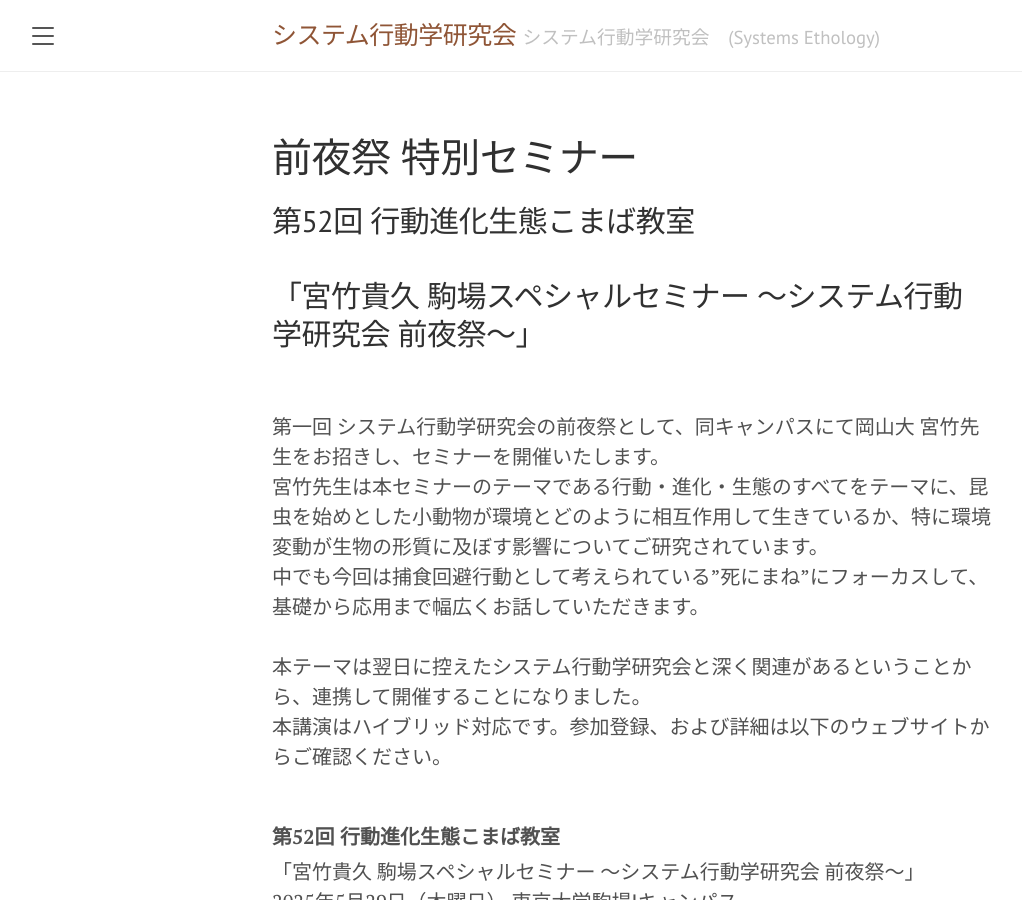
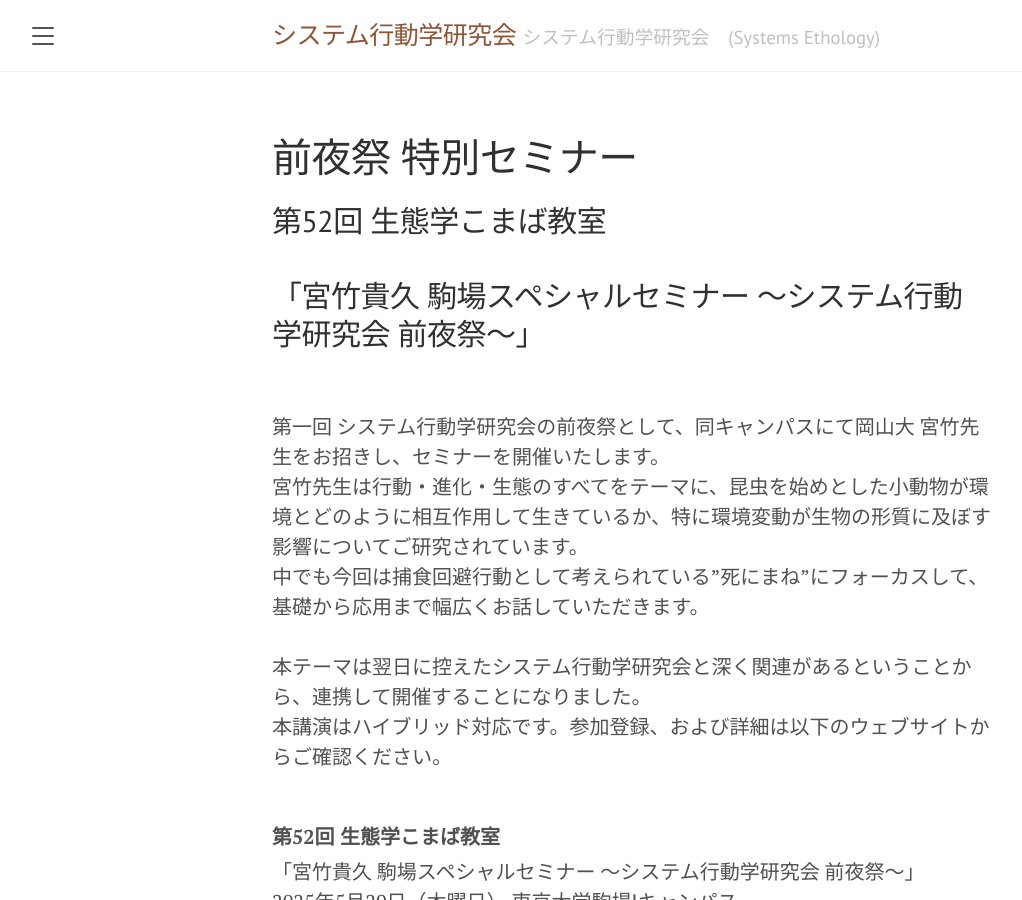
Before and after one commit to SystemsEthology/website, a Jekyll site: the page built from event_01/conference01_eve.md, in a window 1280 px wide and 900 px high. Shown: the whole window, without its empty margins (8-1030 px from the left). Built offline with Jekyll 4.4.1, drawn with Linux system fonts in a browser that asks for light colours.

Commit message:
Update conference01_eve.md

```diff
--- a/event_01/conference01_eve.md
+++ b/event_01/conference01_eve.md
@@ -4,17 +4,17 @@ title: 前夜祭 特別セミナー
 order: 7
 ---
 
-## 第52回 行動進化生態こまば教室<br><br>「宮竹貴久 駒場スペシャルセミナー ～システム行動学研究会 前夜祭～」
+## 第52回 生態学こまば教室<br><br>「宮竹貴久 駒場スペシャルセミナー ～システム行動学研究会 前夜祭～」
 
 <br>
 
 第一回 システム行動学研究会の前夜祭として、同キャンパスにて岡山大 宮竹先生をお招きし、セミナーを開催いたします。<br>
-宮竹先生は本セミナーのテーマである行動・進化・生態のすべてをテーマに、昆虫を始めとした小動物が環境とどのように相互作用して生きているか、特に環境変動が生物の形質に及ぼす影響についてご研究されています。<br>
+宮竹先生は行動・進化・生態のすべてをテーマに、昆虫を始めとした小動物が環境とどのように相互作用して生きているか、特に環境変動が生物の形質に及ぼす影響についてご研究されています。<br>
 中でも今回は捕食回避行動として考えられている"死にまね"にフォーカスして、基礎から応用まで幅広くお話していただきます。<br><br>
 本テーマは翌日に控えたシステム行動学研究会と深く関連があるということから、連携して開催することになりました。<br>
 本講演はハイブリッド対応です。参加登録、および詳細は以下のウェブサイトからご確認ください。<br><br>
 
-<summary>第52回 行動進化生態こまば教室</summary>
+<summary>第52回 生態学こまば教室</summary>
 「宮竹貴久 駒場スペシャルセミナー ～システム行動学研究会 前夜祭～」<br>
 2025年5月29日（木曜日） 東京大学駒場Ⅰキャンパス<br>
 18:45-19:45（延長の可能性あり）ハイブリッド開催（アーカイブなし）<br>
```
